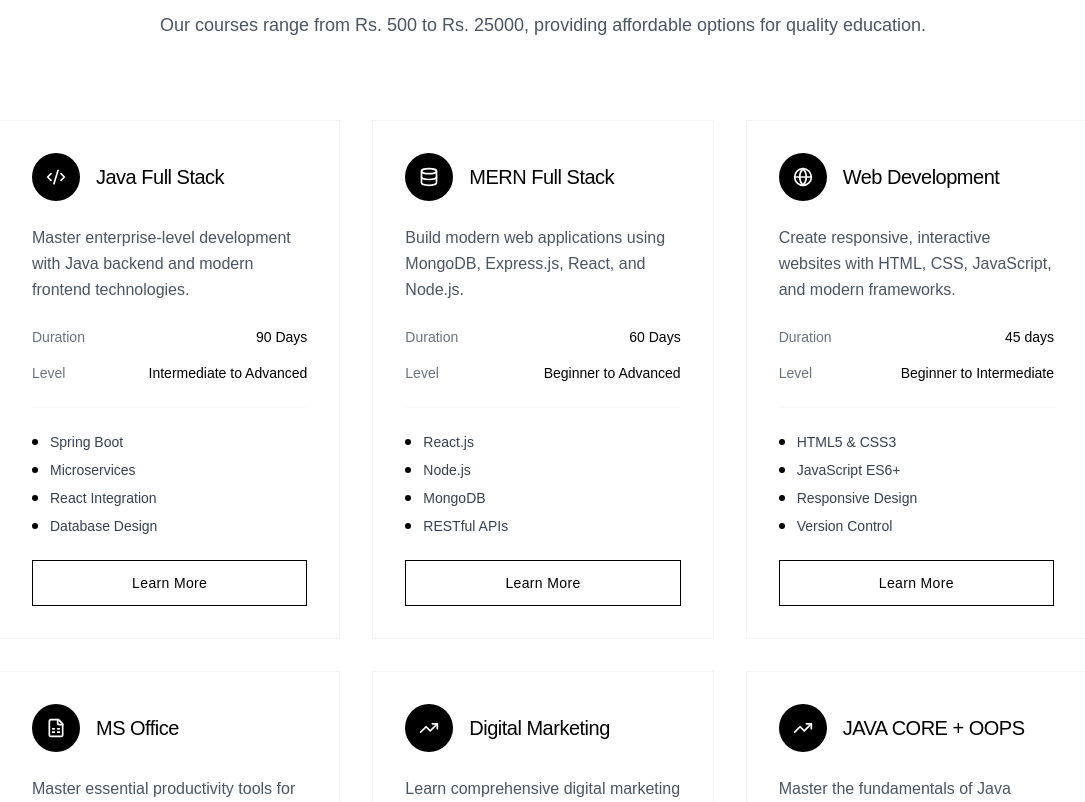
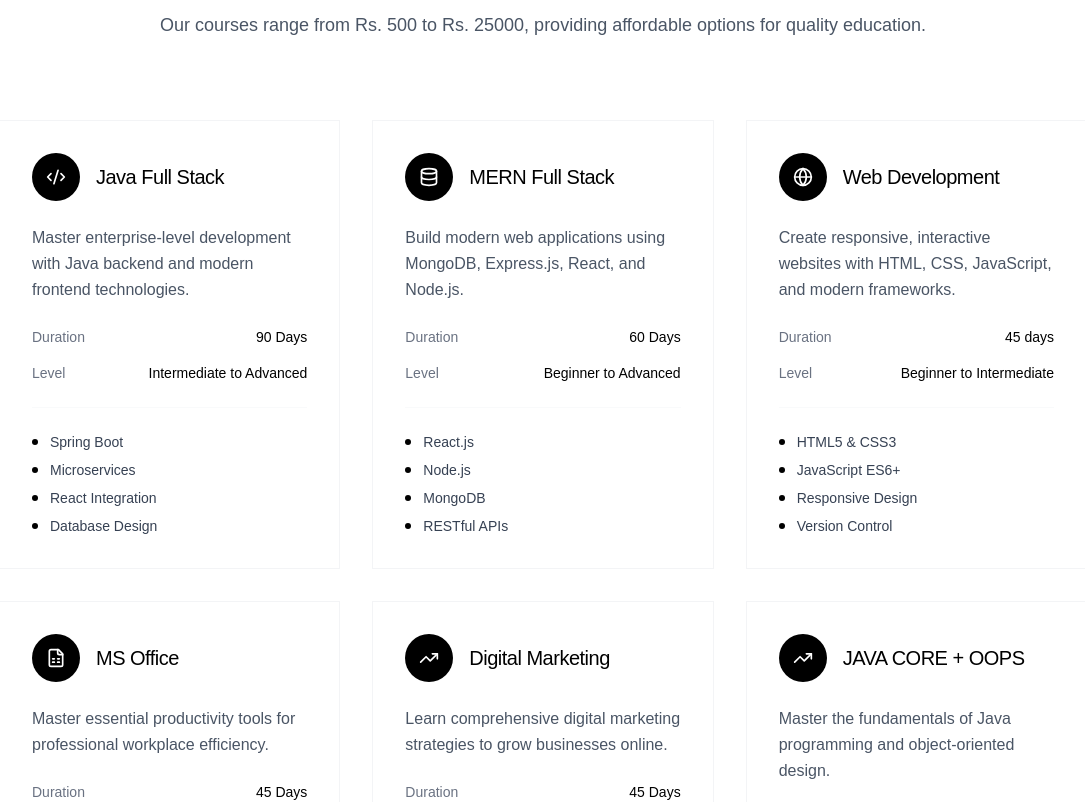
Before and after one commit to exameets-1/skillverse, a Next.js app: page / in a window 1280 px wide. Shown: the part 2801-3603 px from the top of the page, without its empty margins (97-1182 px from the left). Built offline with nearby package versions, Linux system fonts and the light colour scheme.

Commit message:
Made changes to courses section

```diff
--- a/src/components/Courses.tsx
+++ b/src/components/Courses.tsx
@@ -115,9 +115,10 @@ export default function Courses() {
             {courses.map((course) => {
               const IconComponent = course.icon;
               return (
-                <div
+                <Link
                   key={course.id}
-                  className="group border border-gray-100 p-8 transition-all duration-300 hover:border-gray-200 hover:shadow-sm"
+                  href={`/course/${course.slug}`}
+                  className="group border border-gray-100 p-8 transition-all duration-300 hover:border-gray-200 hover:shadow-lg cursor-pointer block"
                 >
                   {/* Icon and Title */}
                   <div className="mb-6 flex items-center gap-4">
@@ -155,17 +156,7 @@ export default function Courses() {
                       ))}
                     </div>
                   </div>
-
-                  {/* CTA Button */}
-                  <div className="pt-6">
-                    <Link
-                      href={`/course/${course.slug}`}
-                      className="block w-full border border-black text-black hover:bg-black hover:text-white py-3 text-sm font-medium transition-all duration-300 tracking-wide text-center cursor-pointer"
-                    >
-                      Learn More
-                    </Link>
-                  </div>
-                </div>
+                </Link>
               );
             })}
           </div>
@@ -197,9 +188,10 @@ export default function Courses() {
             {courses.map((course) => {
               const IconComponent = course.icon;
               return (
-                <div
+                <Link
                   key={course.id}
-                  className="border border-gray-100 p-6"
+                  href={`/course/${course.slug}`}
+                  className="border border-gray-100 p-6 block hover:shadow-md transition-all duration-300 cursor-pointer"
                 >
                   {/* Header */}
                   <div className="flex items-center mb-4">
@@ -227,7 +219,7 @@ export default function Courses() {
                   </div>
 
                   {/* Highlights */}
-                  <div className="border-t border-gray-50 pt-4 mb-4">
+                  <div className="border-t border-gray-50 pt-4">
                     <div className="grid grid-cols-2 gap-2">
                       {course.highlights.map((highlight, idx) => (
                         <div key={idx} className="flex items-center text-xs text-gray-700">
@@ -237,15 +229,7 @@ export default function Courses() {
                       ))}
                     </div>
                   </div>
-
-                  {/* CTA Button */}
-                  <Link
-                    href={`/course/${course.slug}`}
-                    className="block w-full border border-black text-black hover:bg-black hover:text-white py-2.5 text-sm font-medium transition-all duration-300 tracking-wide text-center cursor-pointer"
-                  >
-                    Learn More
-                  </Link>
-                </div>
+                </Link>
               );
             })}
           </div>
```
